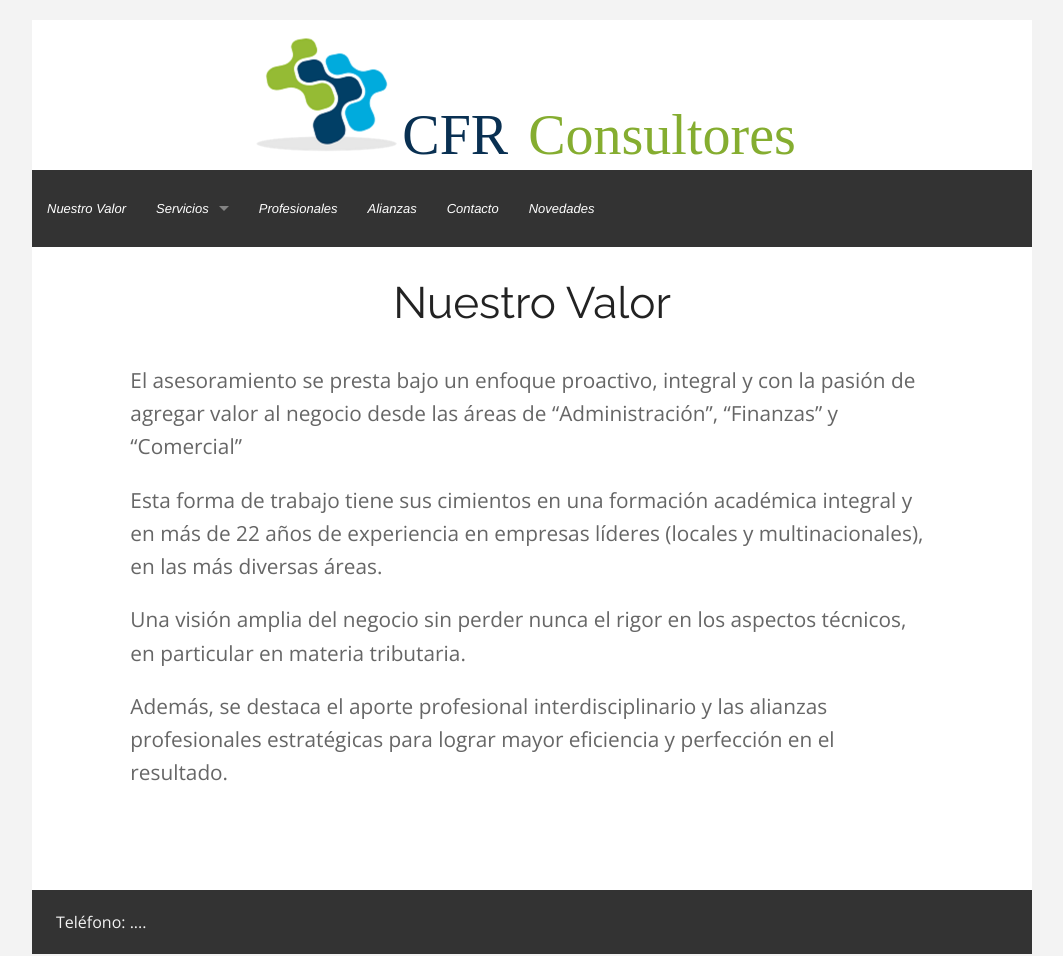
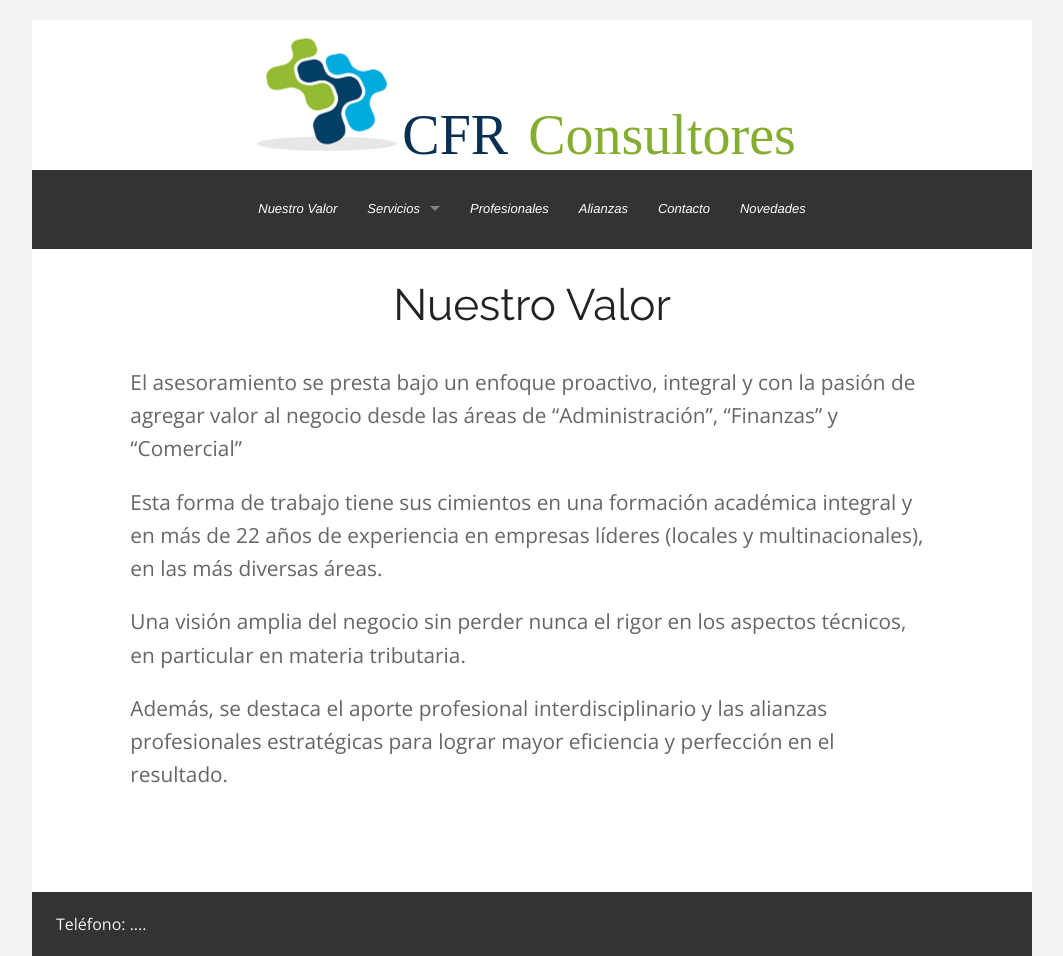
Before and after one commit to cfrconsultores/cfrconsultores.github.io, a Jekyll site: the page built from index.md, in a window 1280 px wide. Shown: the whole page, without its empty margins (108-1171 px from the left). Built offline with Jekyll 4.4.1, drawn with Linux system fonts in a browser that asks for light colours; some web fonts are replaced.

Commit message:
menu centrado

```diff
--- a/_includes/nav.html
+++ b/_includes/nav.html
@@ -7,7 +7,7 @@
 
     <section class="top-bar-section">
       <!-- Right Nav Section -->
-      <ul class="center">
+      <ul class="left">
   			<li>
   				<a href="/">Nuestro Valor</a>
   			</li>
--- a/assets/css/app.css
+++ b/assets/css/app.css
@@ -66,6 +66,17 @@ h1 {
 body .nav-container {
 	background-color: #333;
 	padding: 1em 0;
+	text-align: left;
+}
+
+@media only screen and (min-width: 40.063em) {
+	body .nav-container {
+		text-align: center;
+	}
+}
+
+body .top-bar {
+	display: inline-block;
 }
 
 body .top-bar li {
```
